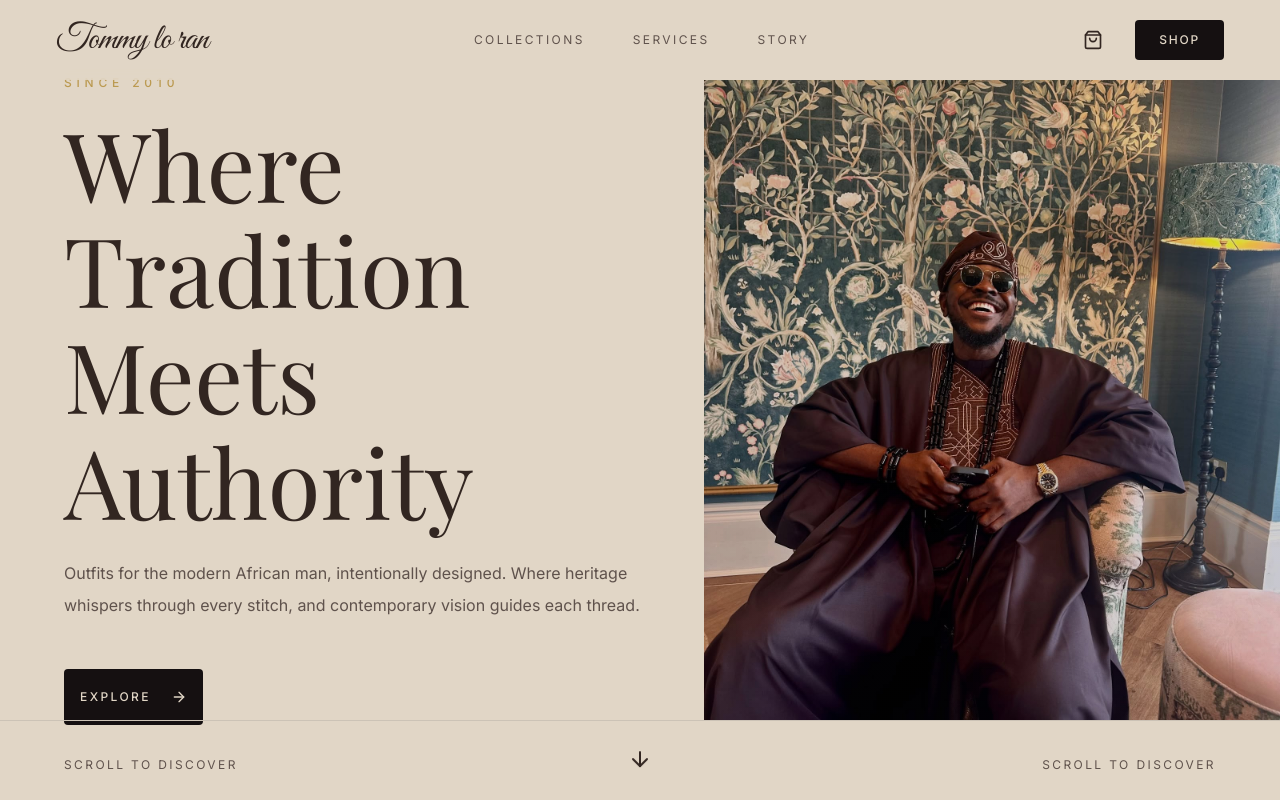
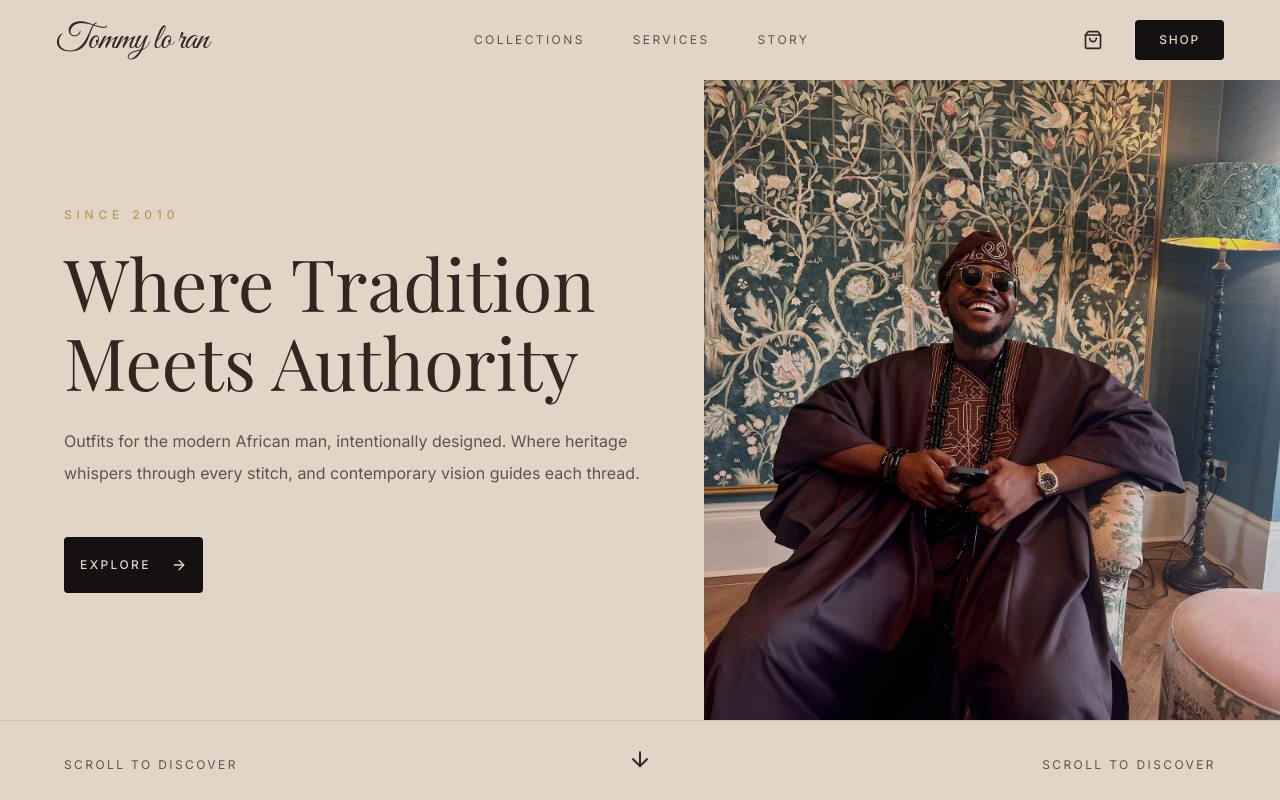
Before and after one commit to zemarr/tommy-lo-ran-ecomm-web, a Next.js app: page / in a window 1280 px wide. Shown: the top 800 px of the page. Built offline with nearby package versions, Linux system fonts and the light colour scheme.

Commit message:
style: 💄 update font sizing

```diff
--- a/app/globals.css
+++ b/app/globals.css
@@ -140,6 +140,7 @@
 /* Elegant scroll behavior */
 html {
   scroll-behavior: smooth;
+  scrollbar-width: none;
 }
 
 /* Custom selection color */
--- a/components/hero-section.tsx
+++ b/components/hero-section.tsx
@@ -16,14 +16,14 @@ export function HeroSection() {
             <p className="text-gold tracking-[0.4em] uppercase text-xs font-medium mb-5">
               Since 2010
             </p>
-            <h1 className="font-heading text-5xl md:text-6xl lg:text-7xl xl:text-8xl font-light leading-[1.1] text-foreground flex items-center flex-wrap">
+            <h1 className="font-heading text-4xl md:text-5xl lg:text-6xl xl:text-7xl font-light leading-[1.1] text-foreground flex items-center flex-wrap">
               Where Tradition
               <br />
               Meets Authority
               {/* <span className="italic font-normal">Culture</span> */}
             </h1>
             <p className="mt-6 text-muted-foreground leading-loose max-w-fit text-base">
-              Outfits for the modern African man, intentionally designed. Where heritage whispers through every stitch, and contemporary vision guides each thread.
+              Outfits for the modern African man, intentionally designed. Where heritage <br /> whispers through every stitch, and contemporary vision guides each thread.
             </p>
             <div className="mt-12">
               <Button
```
